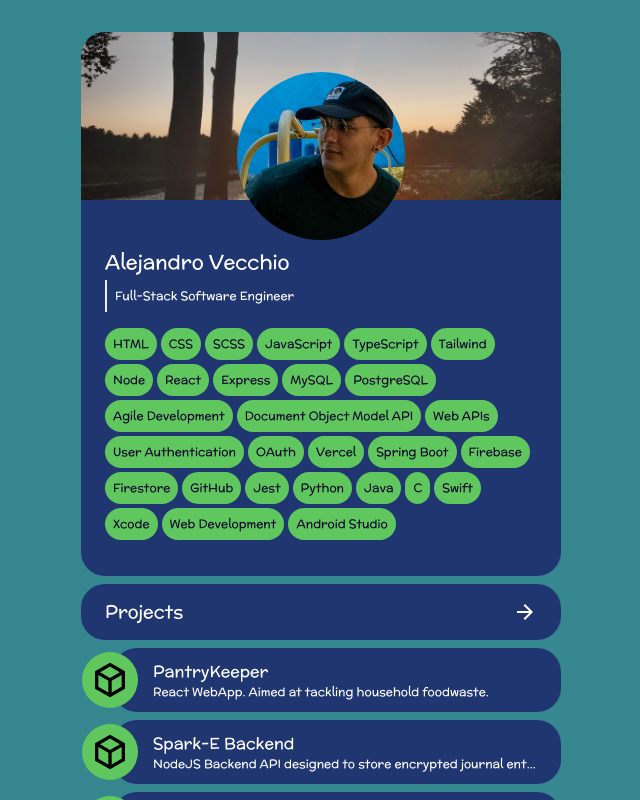
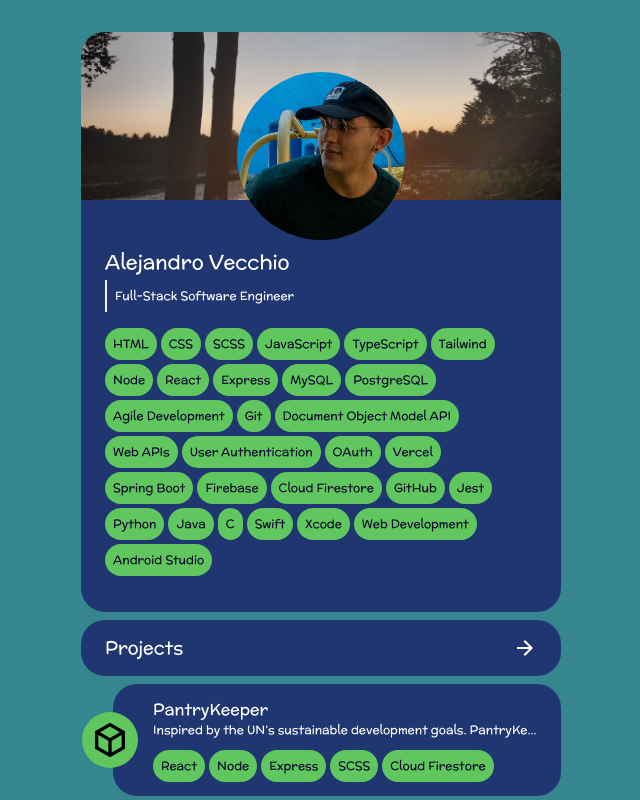
Before and after one commit to aliv314/portfolio, a React (Create React App) app: page / in a window 1280 px wide. Shown: the top 800 px of the page, without its empty margins (319-959 px from the left). Built offline with nearby package versions, Linux system fonts and the light colour scheme; the HTML template or start-up script is replaced by a standard one.

Commit message:
Added tags to project cards and changed layout to support on hover

```diff
--- a/src/components/About/About.tsx
+++ b/src/components/About/About.tsx
@@ -17,6 +17,7 @@
     "MySQL",
     "PostgreSQL",
     "Agile Development",
+    "Git",
     "Document Object Model API",
     "Web APIs",
     "User Authentication",
@@ -24,7 +25,7 @@
     "Vercel",
     "Spring Boot",
     "Firebase",
-    "Firestore",
+    "Cloud Firestore",
     "GitHub",
     "Jest",
     "Python",
@@ -55,7 +56,7 @@
             {skillsPlaceHolder.map(function (skill, index) {
               return (
                 <li key={index} className="mr-1 mb-1">
-                  <SkillTag skill={skill}></SkillTag>
+                  <SkillTag skill={skill}/>
                 </li>
               );
             })}
--- a/src/components/ProjectCard/ProjectCard.tsx
+++ b/src/components/ProjectCard/ProjectCard.tsx
@@ -1,24 +1,36 @@
 import { FC } from "react";
 
 import projectIcon from "../../assets/images/icons/projects-icon.svg";
+import SkillTag from "../SkillTag/SkillTag";
 
 interface ProjectCardProps {
   title: String;
   description: String;
+  tags: Array<String>;
 }
 const ProjectCard: FC<ProjectCardProps> = (props) => {
-  const { title, description } = props;
+  const { title, description, tags } = props;
 
   return (
-    <li className="relative w-[100%] bg-navy-blue flex items-center rounded-3xl h-[4rem] pl-10 mb-2">
+    <li className="group relative w-[100%] bg-navy-blue flex items-center rounded-3xl h-[7rem] hover:h-[auto] py-2 hover:py-4 pl-10 mb-2 ">
       <div className="absolute left-[-7%] h-[3.5rem] w-[3.5rem] rounded-full flex items-center justify-center bg-lime p-2">
         <img className="h-full" src={projectIcon} alt="test"></img>
       </div>
-      <div className="w-[95%]">
+      <div className="w-[95%] flex flex-col">
         <h4 className=""> {title} </h4>
-        <p className=" whitespace-nowrap overflow-hidden text-ellipsis text-xs">
+        <p className="text-xs overflow-hidden mb-3 whitespace-nowrap text-ellipsis group-hover:whitespace-normal group-hover:overflow-visible">
           {description}
         </p>
+        <ul className="flex overflow-auto group-hover:flex-wrap group-hover:overflow-visible">
+          {tags &&
+            tags.map((tag, index) => {
+              return (
+                <li key={index}className="list-none mr-1 group-hover:mb-1">
+                  <SkillTag skill={tag} />
+                </li>
+              );
+            })}
+        </ul>
       </div>
     </li>
   );
--- a/src/components/Projects/Projects.tsx
+++ b/src/components/Projects/Projects.tsx
@@ -7,23 +7,27 @@
   {
     title: "PantryKeeper",
     github: "https://github.com/alv-314/pantrykeeper",
-    description: "React WebApp. Aimed at tackling household foodwaste.",
+    description: "Inspired by the UN’s sustainable development goals. PantryKeeper is a JavaScript web app that provides a user-friendly solution for household food waste.",
+    tags: ['React', 'Node', 'Express', 'SCSS', 'Cloud Firestore']
   },
   {
     title: "Spark-E Backend",
     github: "https://github.com/alv-314/SPRK-E_backend",
     description:
-      "NodeJS Backend API designed to store encrypted journal entries.",
+    "NodeJS Backend API designed to store encrypted journal entries.",
+    tags: ['NodeJS', 'Express', 'Agile Development', 'MySQL', 'Git']
   },
   {
     title: "Exercisepedia",
     github: "https://github.com/FelixRodriguezJr/exercisepedia-iphone-app",
-    description:"iOS App that guides the user through a series of bodyweight exercises and records their progress."
+    description:"iOS App that guides the user through a series of bodyweight exercises and records their progress.",
+    tags: ['Swift', 'Xcode', 'Github']
   },
   {
     title:"Geek Text",
     github:"https://github.com/AmberImani/CEN-4010-Group-15/tree/master",
-    description:'Java SpringBoot API Service for "Geek Text", a virtual bookstore.'
+    description:'Java SpringBoot API Service for "Geek Text", a virtual bookstore.',
+    tags: ['Java', 'Spring Boot', 'Agile Development', 'Github']
   }
 ];
 
@@ -49,6 +53,7 @@
                   <ProjectCard
                     title={project.title}
                     description={project.description}
+                    tags={project.tags}
                   />
                 </a>
               );
```
